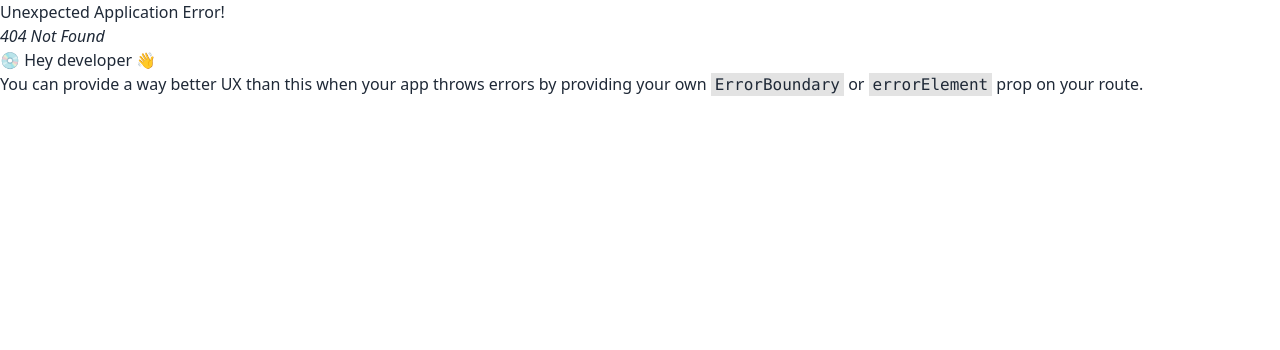
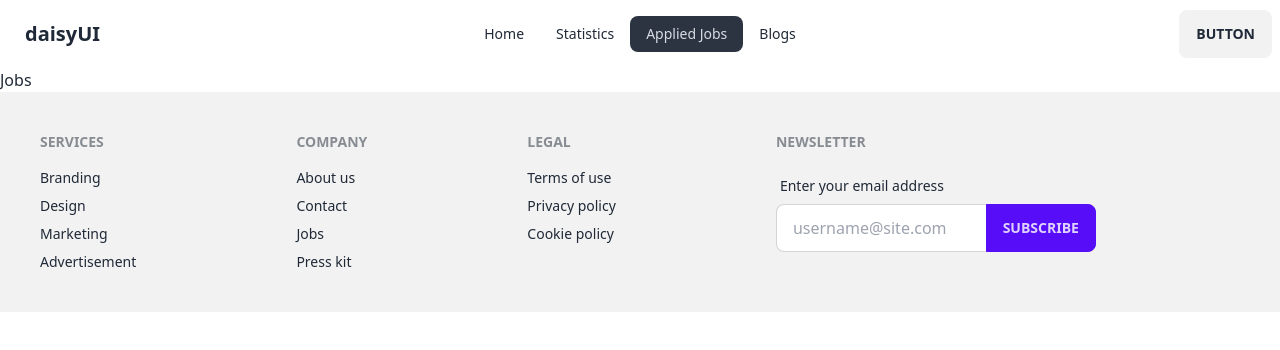
Before and after one commit to riasat01/career-hub-with-react, a React (Vite) app: page /applied in a window 1280 px wide. Before the commit this address had no page. Shown: the top 350 px of the page. Built offline with nearby package versions, Linux system fonts and the light colour scheme.

Commit message:
navbar created

```diff
--- /dev/null
+++ b/src/components/applied-jobs/AppliedJobs.jsx
@@ -0,0 +1,9 @@
+const AppliedJobs = () => {
+    return (
+        <div>
+            <h1>Jobs</h1>
+        </div>
+    );
+};
+
+export default AppliedJobs;
--- /dev/null
+++ b/src/components/blogs/Blogs.jsx
@@ -0,0 +1,9 @@
+const Blogs = () => {
+    return (
+        <div>
+            <h1>blogs</h1>
+        </div>
+    );
+};
+
+export default Blogs;
--- /dev/null
+++ b/src/components/error-page/ErrorPage.jsx
@@ -0,0 +1,12 @@
+import { Link } from "react-router-dom";
+
+const ErrorPage = () => {
+    return (
+        <>
+            <h1>error</h1>
+            <Link to='/'>Back to Home</Link>
+        </>
+    );
+};
+
+export default ErrorPage;
--- a/src/components/navbar/Navbar.jsx
+++ b/src/components/navbar/Navbar.jsx
@@ -1,10 +1,36 @@
-import { Outlet } from "react-router-dom";
+import { NavLink, Outlet } from "react-router-dom";
 import Footer from "../footer/Footer";
 
 const Navbar = () => {
+    const links = <>
+    <li><NavLink to='/'>Home</NavLink></li>
+    <li><NavLink to='/statistics'>Statistics</NavLink></li>
+    <li><NavLink to='/applied'>Applied Jobs</NavLink></li>
+    <li><NavLink to='/blogs'>Blogs</NavLink></li>
+    </>
     return (
         <div>
-            <h1>this is navbar</h1>
+            <div className="navbar bg-base-100">
+                <div className="navbar-start">
+                    <div className="dropdown">
+                        <label tabIndex={0} className="btn btn-ghost lg:hidden">
+                            <svg xmlns="http://www.w3.org/2000/svg" className="h-5 w-5" fill="none" viewBox="0 0 24 24" stroke="currentColor"><path strokeLinecap="round" strokeLinejoin="round" strokeWidth="2" d="M4 6h16M4 12h8m-8 6h16" /></svg>
+                        </label>
+                        <ul tabIndex={0} className="menu menu-sm dropdown-content mt-3 z-[1] p-2 shadow bg-base-100 rounded-box w-52">
+                            {links}
+                        </ul>
+                    </div>
+                    <a className="btn btn-ghost normal-case text-xl">daisyUI</a>
+                </div>
+                <div className="navbar-center hidden lg:flex">
+                    <ul className="menu menu-horizontal px-1">
+                        {links}
+                    </ul>
+                </div>
+                <div className="navbar-end">
+                    <a className="btn">Button</a>
+                </div>
+            </div>
             <Outlet></Outlet>
             <Footer></Footer>
         </div>
--- /dev/null
+++ b/src/components/statistics/Statistics.jsx
@@ -0,0 +1,9 @@
+const Statistics = () => {
+    return (
+        <div>
+            <h1>stat page</h1>
+        </div>
+    );
+};
+
+export default Statistics;
--- a/src/layouts/MainLayout.jsx
+++ b/src/layouts/MainLayout.jsx
@@ -1,6 +1,10 @@
 import { RouterProvider, createBrowserRouter } from "react-router-dom";
 import Navbar from "../components/navbar/Navbar";
 import Home from "../components/home/Home";
+import Statistics from "../components/statistics/Statistics";
+import AppliedJobs from "../components/applied-jobs/AppliedJobs";
+import Blogs from "../components/blogs/Blogs";
+import ErrorPage from "../components/error-page/ErrorPage";
 
 const MainLayout = () => {
     const myRouter= createBrowserRouter([
@@ -11,8 +15,21 @@ const MainLayout = () => {
                 {
                     path: `/`,
                     element: <Home></Home>
+                },
+                {
+                    path: `/statistics`,
+                    element: <Statistics></Statistics>
+                },
+                {
+                    path: `/applied`,
+                    element: <AppliedJobs></AppliedJobs>
+                },
+                {
+                    path: `/blogs`,
+                    element: <Blogs></Blogs>
                 }
-            ]
+            ],
+            errorElement: <ErrorPage></ErrorPage>
         }
     ])
     return (
```
